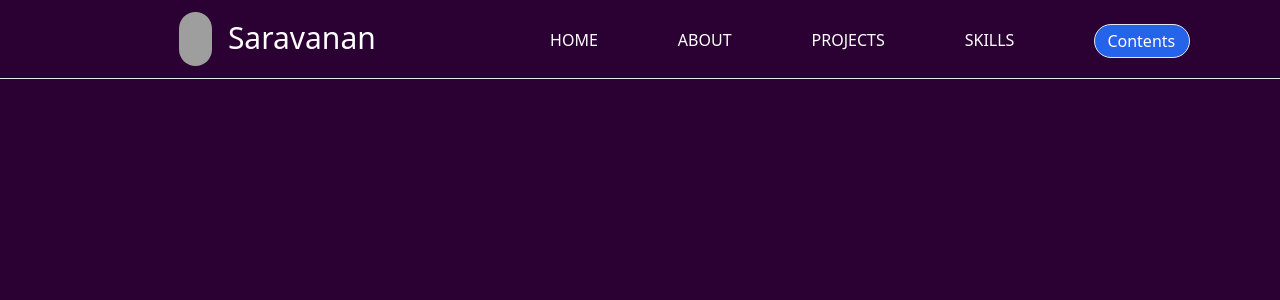
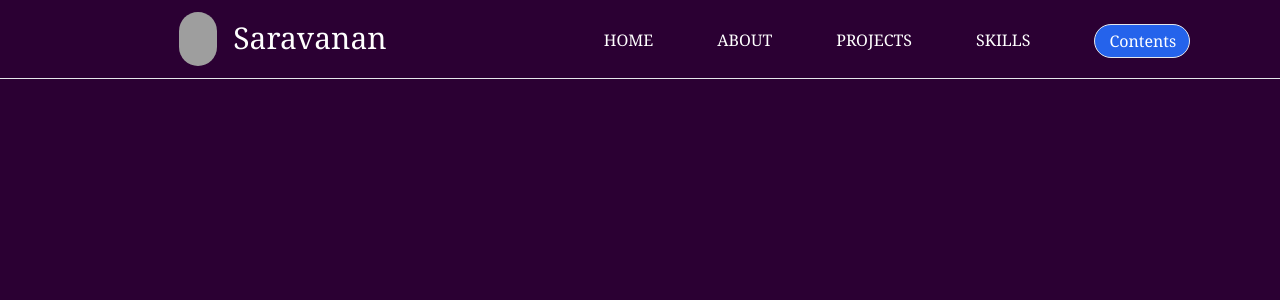
Before and after one commit to saravanan642/React-portfolio, a React (Create React App) app: page / in a window 1280 px wide. Shown: the top 300 px of the page. Built offline with nearby package versions, Linux system fonts and the light colour scheme; grey boxes are pictures that could not be loaded.

Commit message:
complete header.js

```diff
--- a/package.json
+++ b/package.json
@@ -9,6 +9,7 @@
     "@testing-library/user-event": "^13.5.0",
     "react": "^19.2.4",
     "react-dom": "^19.2.4",
+    "react-icons": "^5.5.0",
     "react-scripts": "5.0.1",
     "web-vitals": "^2.1.4"
   },
--- a/src/Compoents/Header.js
+++ b/src/Compoents/Header.js
@@ -1,34 +1,59 @@
-import React from 'react'
+import React, { useState } from 'react'
 import background from "../Assests/letter-s.png"
+import { TiThMenu } from "react-icons/ti";
+
 const Header = () => {
+  const [open, setOpen] = useState(false);
   return (
     <div>
 
-      <div className=' flex   text-white gap-11 justify-around py-3  border-b '>
+      <div className=' flex   text-white gap-11 justify-around py-3  border-b  font-serif'>
         <div className=' flex gap-4 ml-auto border border-none pl-[14%]'>
           <img src={background} alt='background' className=' w-[10%] rounded-full' ></img>
           <h1 className=' text-3xl mt-2 '>Saravanan</h1>
         </div>
 
-        <div className=' mt-4 pr-[7%]
-        lg:flex gap-20
+        <div className=" flex  flex-col md:flex-row  gap-5 md:gap-16  mt-3  lg:mt-4  lg:pr-[7%] hidden md:flex">
 
-        ' >
-          <a href='/'>HOME</a>
-          <a href='/'>ABOUT</a>
-          <a href='/'>PROJECTS</a>
-          <a href='/'> SKILLS</a>
-          <a href='/' className='
-          lg:border border-solid
-          lg:pl-3 p-1
-          lg:w-24 rounded-full
-          lg:relative bottom-2
-          lg:mt-1
-          lg: bg-blue-600 '>Contents</a>
+          <a href="/" className="relative hover:text-cyan-300 after:content-[''] after:absolute after:left-0 after:bottom-0 after:w-0 after:h-[2px] after:bg-cyan-300 after:transition-all after:duration-300 hover:after:w-full">
+            HOME
+          </a>
+
+          <a href="/" className="relative hover:text-cyan-300 after:content-[''] after:absolute after:left-0 after:bottom-0 after:w-0 after:h-[2px] after:bg-cyan-300 after:transition-all after:duration-300 hover:after:w-full">
+            ABOUT
+          </a>
+
+          <a href="/" className="relative hover:text-cyan-300 after:content-[''] after:absolute after:left-0 after:bottom-0 after:w-0 after:h-[2px] after:bg-cyan-300 after:transition-all after:duration-300 hover:after:w-full">
+            PROJECTS
+          </a>
+
+          <a href="/" className="relative hover:text-cyan-300 after:content-[''] after:absolute after:left-0 after:bottom-0 after:w-0 after:h-[2px] after:bg-cyan-300 after:transition-all after:duration-300 hover:after:w-full">
+            SKILLS
+          </a>
+
+          <a href="/" className="relative p-1 rounded-full bg-blue-600 hover:bg-blue-900 lg:border lg:pl-[14px] lg:w-24 lg:bottom-2 lg:mt-1">
+            Contents
+          </a>
+
         </div>
 
+        <div className=' text-5xl mr-9 md:hidden' onClick={()=>setOpen(!open)}>
+          <TiThMenu  />
+        </div>
+      </div>
 
-      </div>
+      <div>{open && (
+  <div className="flex flex-col gap-6 mt-4 text-center text-white px-6 md:hidden">
+    <a href="/">HOME</a>
+    <a href="/">ABOUT</a>
+    <a href="/">PROJECTS</a>
+    <a href="/">SKILLS</a>
+    <a href="/" className="bg-blue-600 p-2 rounded-md w-fit ">
+      Contents
+    </a>
+  </div>
+)}
+</div>
     </div>
 
   )
```
Also changed, not shown: 1 other file (tests, documents, lock files or other folders).
